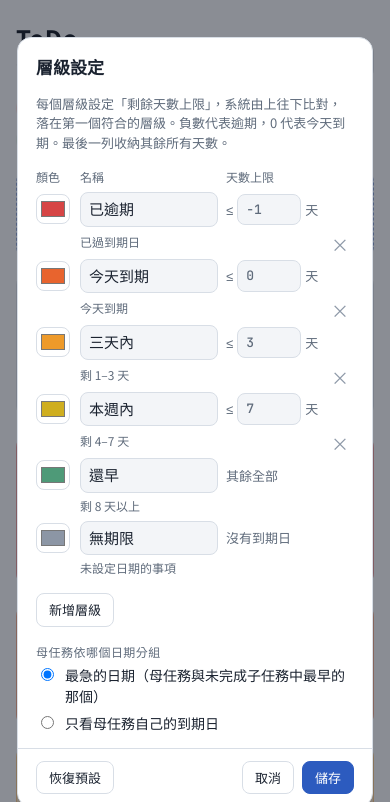
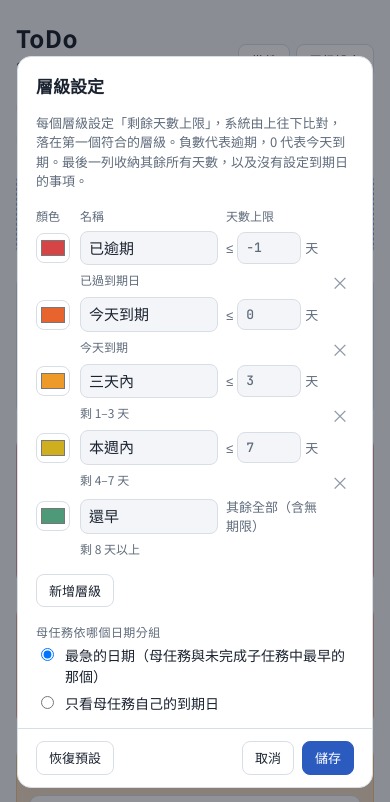
Before and after one commit to YY17822/ToDo-list, a plain HTML site: page index.html in a window 390 px wide. Both pictures are taken after a click on the button "層級設定". Shown: the top 802 px of the page. Drawn offline with Linux system fonts and the light colour scheme.

Commit message:
把無期限list delete

```diff
--- a/index.html
+++ b/index.html
@@ -216,7 +216,7 @@ dialog::backdrop{background:rgba(10,15,25,.45)}
 <dialog id="dlg-settings"><div class="dlg">
   <header><h3>層級設定</h3></header>
   <div class="body">
-    <p class="hint">每個層級設定「剩餘天數上限」，系統由上往下比對，落在第一個符合的層級。負數代表逾期，0 代表今天到期。最後一列收納其餘所有天數。</p>
+    <p class="hint">每個層級設定「剩餘天數上限」，系統由上往下比對，落在第一個符合的層級。負數代表逾期，0 代表今天到期。最後一列收納其餘所有天數，以及沒有設定到期日的事項。</p>
     <div class="tier-table" id="tier-table"></div>
     <div><button class="btn" type="button" id="tier-add">新增層級</button></div>
     <div class="field"><span class="lbl">母任務依哪個日期分組</span>
@@ -312,7 +312,7 @@ function save(){clearTimeout(saveTimer);saveTimer=setTimeout(async()=>{if(persis
 
 /* ---------- tiers ---------- */
 const sortedTiers=(tiers=state.settings.tiers)=>[...tiers].sort((a,b)=>(a.max==null?1e9:a.max)-(b.max==null?1e9:b.max));
-function tierFor(d){if(d==null)return state.settings.noDate;for(const t of sortedTiers())if(t.max==null||d<=t.max)return t;return sortedTiers().at(-1)}
+function tierFor(d){if(d==null)return sortedTiers().at(-1);for(const t of sortedTiers())if(t.max==null||d<=t.max)return t;return sortedTiers().at(-1)}
 const colorFor=d=>tierFor(d).color;
 function rangeText(tiers,idx){
   const st=sortedTiers(tiers),t=st[idx],prev=idx>0?st[idx-1].max:null;
@@ -389,7 +389,7 @@ function render(){
   const t0=new Date();
   $('#today').textContent=`${t0.getFullYear()}/${t0.getMonth()+1}/${t0.getDate()}（${WD[t0.getDay()]}）`;
   const live=state.tasks.filter(t=>!t.trashed);
-  const tiers=[...sortedTiers(),state.settings.noDate];
+  const tiers=sortedTiers();
   const buckets=new Map(tiers.map(t=>[t.id,[]])), doneArea=[];
   for(const t of live){const tier=tierFor(daysLeft(groupDate(t)));
     if(t.done&&tier.hideDone)doneArea.push(t);else buckets.get(tier.id).push(t);}
@@ -397,7 +397,7 @@ function render(){
   const st=sortedTiers();
   $('#groups').innerHTML=tiers.map(tier=>{
     const items=buckets.get(tier.id).sort(byDate), idx=st.indexOf(tier);
-    const range=tier===state.settings.noDate?'沒有設定到期日':rangeText(state.settings.tiers,idx);
+    const range=rangeText(state.settings.tiers,idx)+(tier.max==null?'，含無期限':'');
     const undone=items.filter(t=>!t.done).length;
     return `<section class="group${items.length?'':' empty'}" style="--c:${tier.color}" data-tier="${tier.id}">
       <div class="ghead"><h2>${esc(tier.name)}</h2><span class="range">${esc(range)}</span><span class="count">${undone}</span>
@@ -457,7 +457,7 @@ const actions={
 document.addEventListener('click',e=>{
   if(e.target.closest('[data-edit],.ttl-edit'))return; // 標題本身：單擊不展開，雙擊才編輯
   const b=e.target.closest('[data-act]');if(!b)return;const act=b.dataset.act;
-  if(act==='hideToggle'){const id=b.closest('[data-tier]').dataset.tier;const tier=id===state.settings.noDate.id?state.settings.noDate:state.settings.tiers.find(t=>t.id===id);tier.hideDone=!tier.hideDone;save();render();return}
+  if(act==='hideToggle'){const id=b.closest('[data-tier]').dataset.tier;const tier=state.settings.tiers.find(t=>t.id===id);if(!tier)return;tier.hideDone=!tier.hideDone;save();render();return}
   if(act==='clearSample'){state.tasks=state.tasks.filter(t=>!t.sample);state.sample=false;ui.open.clear();save();render();return}
   if(act==='emptyTrash'){e.preventDefault();const before=snapshot();const n=state.tasks.filter(t=>t.trashed).length;state.tasks=state.tasks.filter(t=>!t.trashed);save();render();toast(`已永久刪除 ${n} 筆`,restoreFrom(before));return}
   const host=b.closest('[data-id]');if(!host)return;const t=findT(host.dataset.id);if(!t)return;
@@ -515,17 +515,13 @@ function drawTiers(){
   st.map((t,i)=>`<div class="trow" data-tid="${t.id}">
     <input type="color" id="tc-${t.id}" value="${t.color}" data-k="color" aria-label="顏色">
     <input class="text-in" id="tn-${t.id}" value="${esc(t.name)}" data-k="name" aria-label="名稱">
-    <span class="num">${t.max==null?'其餘全部':`<span>≤</span><input class="text-in" type="number" step="1" id="tm-${t.id}" value="${t.max}" data-k="max" aria-label="天數上限"><span>天</span>`}</span>
+    <span class="num">${t.max==null?'其餘全部（含無期限）':`<span>≤</span><input class="text-in" type="number" step="1" id="tm-${t.id}" value="${t.max}" data-k="max" aria-label="天數上限"><span>天</span>`}</span>
     <span class="rng">${esc(rangeText(draft.tiers,i))}</span>
     ${t.max==null?'<span></span>':`<button class="x" type="button" data-del="${t.id}" aria-label="刪除層級">×</button>`}
-  </div>`).join('')+
-  `<div class="trow" data-tid="${draft.noDate.id}">
-    <input type="color" id="tc-none" value="${draft.noDate.color}" data-k="color" aria-label="顏色">
-    <input class="text-in" id="tn-none" value="${esc(draft.noDate.name)}" data-k="name" aria-label="名稱">
-    <span class="num">沒有到期日</span><span class="rng">未設定日期的事項</span><span></span></div>`;
+  </div>`).join('');
   $('#gb-'+draft.groupBy).checked=true;
 }
-const draftTier=id=>id===draft.noDate.id?draft.noDate:draft.tiers.find(t=>t.id===id);
+const draftTier=id=>draft.tiers.find(t=>t.id===id);
 $('#tier-table').addEventListener('input',e=>{const el=e.target,row=el.closest('[data-tid]');if(!row)return;const t=draftTier(row.dataset.tid);
   if(el.dataset.k==='color')t.color=el.value;if(el.dataset.k==='name')t.name=el.value;});
 $('#tier-table').addEventListener('change',e=>{const el=e.target;if(el.dataset.k!=='max')return;const t=draftTier(el.closest('[data-tid]').dataset.tid);
@@ -537,7 +533,7 @@ $('#tier-reset').addEventListener('click',()=>{draft=defaultSettings();drawTiers
 $('#tier-save').addEventListener('click',()=>{
   draft.groupBy=document.querySelector('input[name=groupBy]:checked')?.value||'earliest';
   const err=$('#tier-err');const maxes=draft.tiers.filter(t=>t.max!=null).map(t=>t.max);
-  if(draft.tiers.some(t=>!t.name.trim())||!draft.noDate.name.trim()){err.textContent='每個層級都需要名稱。';err.hidden=false;return}
+  if(draft.tiers.some(t=>!t.name.trim())){err.textContent='每個層級都需要名稱。';err.hidden=false;return}
   if(new Set(maxes).size!==maxes.length){err.textContent='有兩個層級的天數上限相同，請改成不同數字。';err.hidden=false;return}
   err.hidden=true;draft.tiers.forEach(t=>t.name=t.name.trim());state.settings=draft;draft=null;save();render();dlgS.close();toast('層級設定已儲存')});
 $('#btn-settings').addEventListener('click',()=>{draft=JSON.parse(JSON.stringify(state.settings));$('#tier-err').hidden=true;drawTiers();dlgS.showModal()});
```
